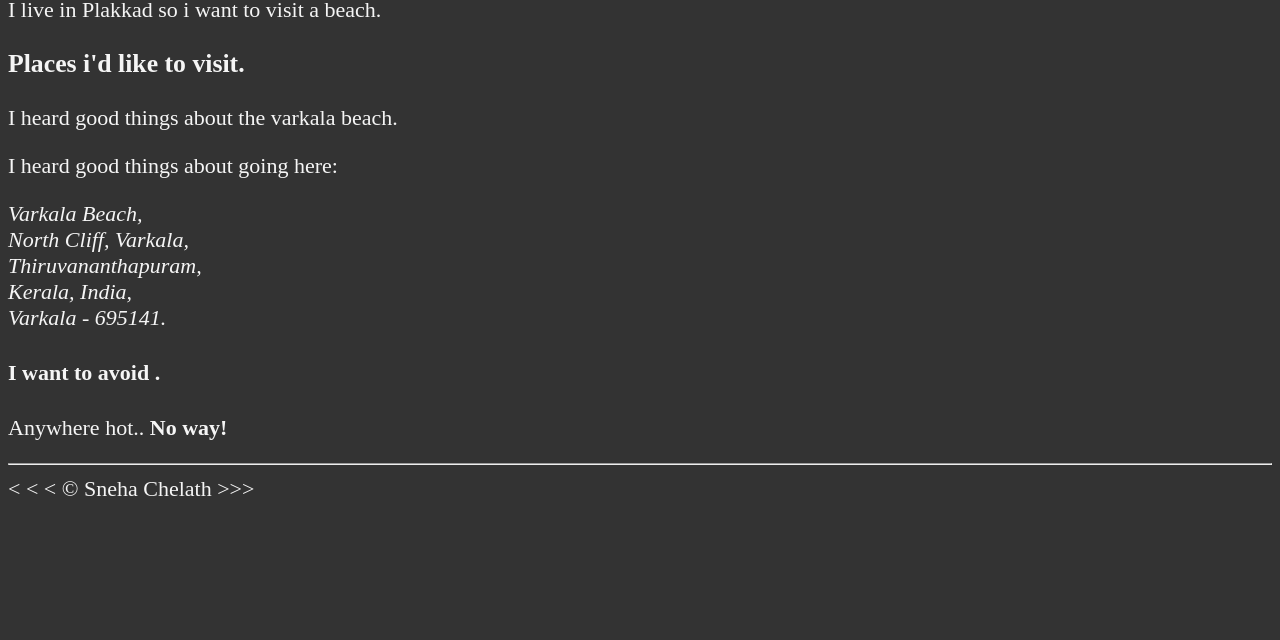
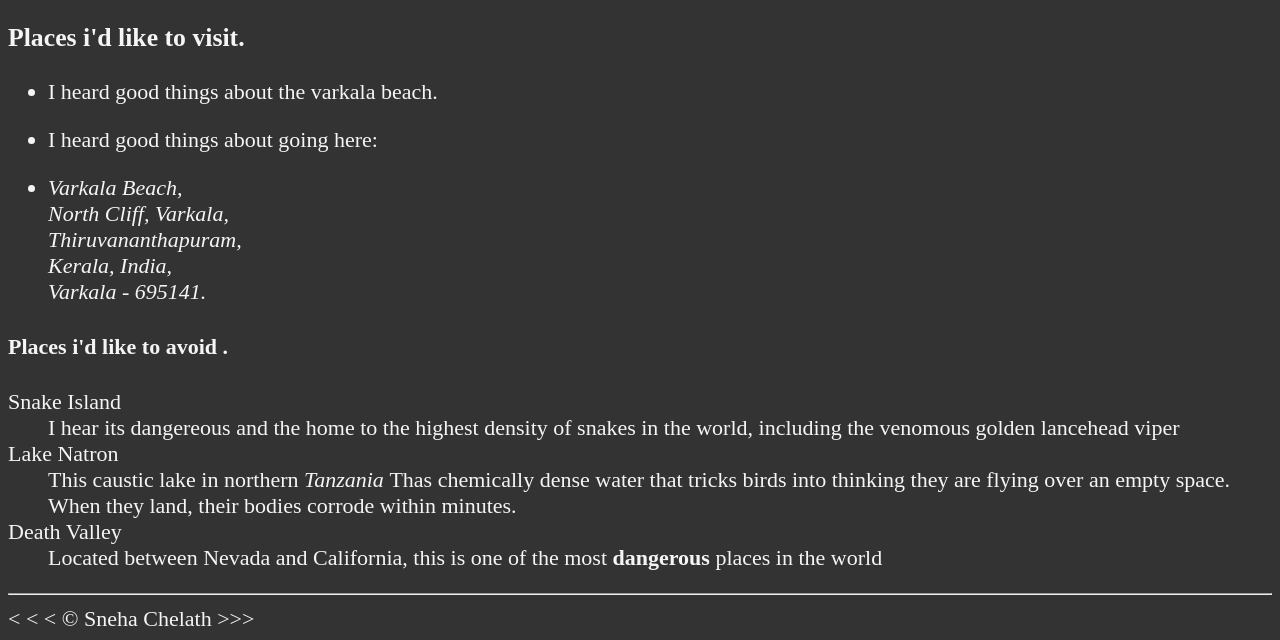
Before and after one commit to snehachelath/HTML-Full-Course, a plain HTML site: page index.html in a window 1280 px wide. Shown: the part 556-1196 px from the top of the page. Before the commit the page ends 1066 px from the top, so only its background shows below. Drawn offline with Linux system fonts and the light colour scheme.

Commit message:
List-Types

```diff
--- a/index.html
+++ b/index.html
@@ -19,12 +19,12 @@
   <h3>My Daily Schedules</h3>
   <p>Let me tell you how:</p>
   <ol>
-    <br>
-    <li>...I learn more about web dev.
-      <br>
-    <li>...I plan out my Schedules.
-      <br>
-    <li>...I use resources form <abbr title="Mozilla Developer Network">MDN</abbr>.
+
+    <li>...I learn more about web dev.</li>
+
+    <li>...I plan out my Schedules.</li>
+
+    <li>...I use resources form <abbr title="Mozilla Developer Network">MDN</abbr>.</li>
   </ol>
 
   <hr>
@@ -35,15 +35,38 @@
   </p>
 
   <h3>Places i'd like to visit.</h3>
-  <p>I heard good things about the varkala beach.</p>
-  <p>I heard good things about going here:</p>
-  <address>
-    Varkala Beach,<br>North Cliff, Varkala, <br>Thiruvananthapuram, <br>Kerala, India, <br>Varkala - 695141.
-  </address>
+  <ul>
+    <li>
+      <p>I heard good things about the varkala beach.</p>
+    </li>
 
 
-  <h4>I want to avoid .</h4>
-  <p>Anywhere hot.. <strong>No way!</strong></p>
+    <li>
+      <p>I heard good things about going here:</p>
+    </li>
+
+    <li>
+      <address>
+        Varkala Beach,<br>North Cliff, Varkala, <br>Thiruvananthapuram, <br>Kerala, India, <br>Varkala - 695141.
+      </address>
+    </li>
+
+  </ul>
+
+
+  <h4>Places i'd like to avoid .</h4>
+  <dl>
+    <dt>Snake Island</dt>
+    <dd>I hear its dangereous and the home to the highest density of snakes in the world, including the venomous golden
+      lancehead viper</dd>
+    <dt>Lake Natron</dt>
+    <dd>This caustic lake in northern <em>Tanzania </em>Thas chemically dense water that tricks birds into thinking they
+      are
+      flying over an empty space. When they land, their bodies corrode within minutes.</dd>
+    <dt>Death Valley</dt>
+    <dd>Located between Nevada and California, this is one of the most <strong>dangerous</strong> places in the world
+    </dd>
+  </dl>
   <hr>
   &lt; &lt; &lt; &copy; Sneha Chelath &gt;&gt;&gt;
 
```
